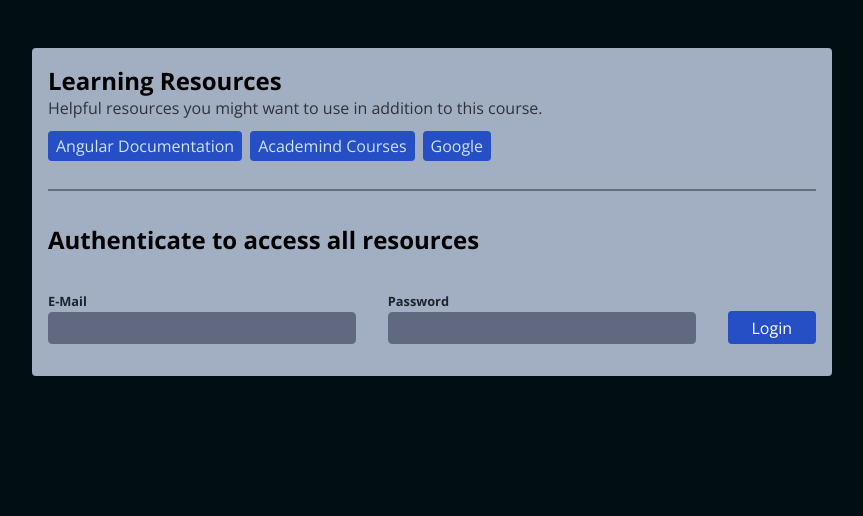
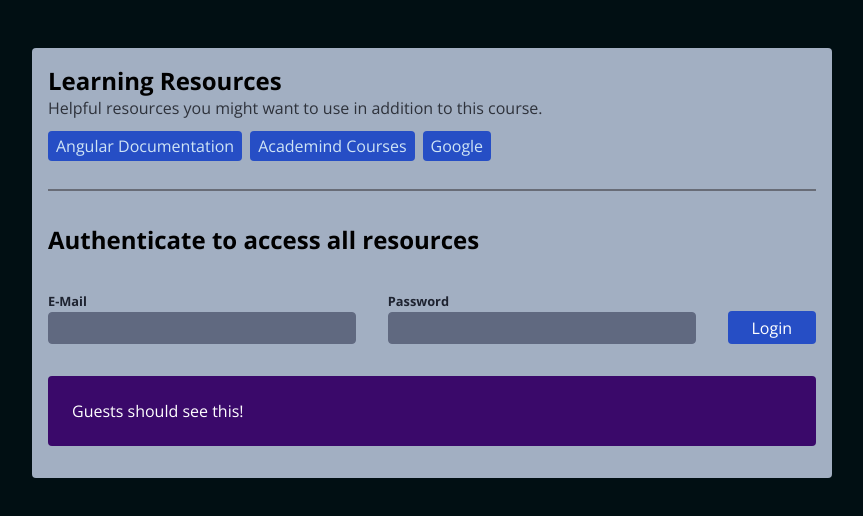
Before and after one commit to suffle-girl/learning-platform-ang-directives, an Angular app: page / in a window 1280 px wide. Shown: the top 516 px of the page, without its empty margins (208-1071 px from the left). Built offline with nearby package versions, Linux system fonts and the light colour scheme.

Commit message:
add syntactic sugar to the directive - use *inFrontOfTheAttribute

```diff
--- a/src/app/app.component.html
+++ b/src/app/app.component.html
@@ -6,7 +6,14 @@
   <app-auth />
 
   <!-- <p *ngIf="isAdmin()">Only Admins should see this!</p> -->
-  <ng-template appAuth="admin">
-    <p>Only admins should see this!</p>
-  </ng-template>
+
+  <p *appAuth="'admin'" class="protected-content admin">
+    Only admins should see this!
+  </p>
+  <p *appAuth="'user'" class="protected-content unauthenticated">
+    Regular users should see this!
+  </p>
+  <p *appAuth="'guest'" class="protected-content authenticated">
+    Guests should see this!
+  </p>
 </main>
```
